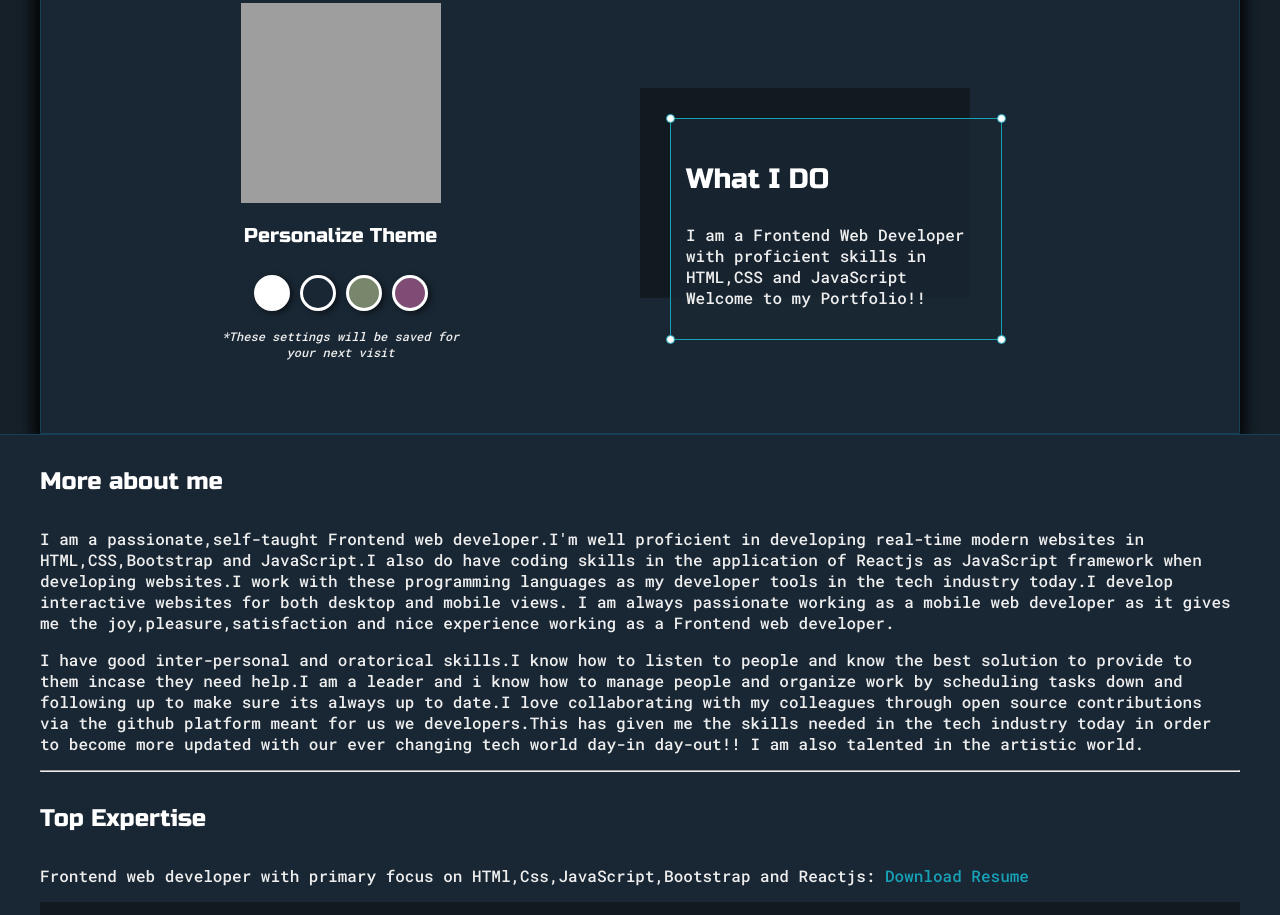
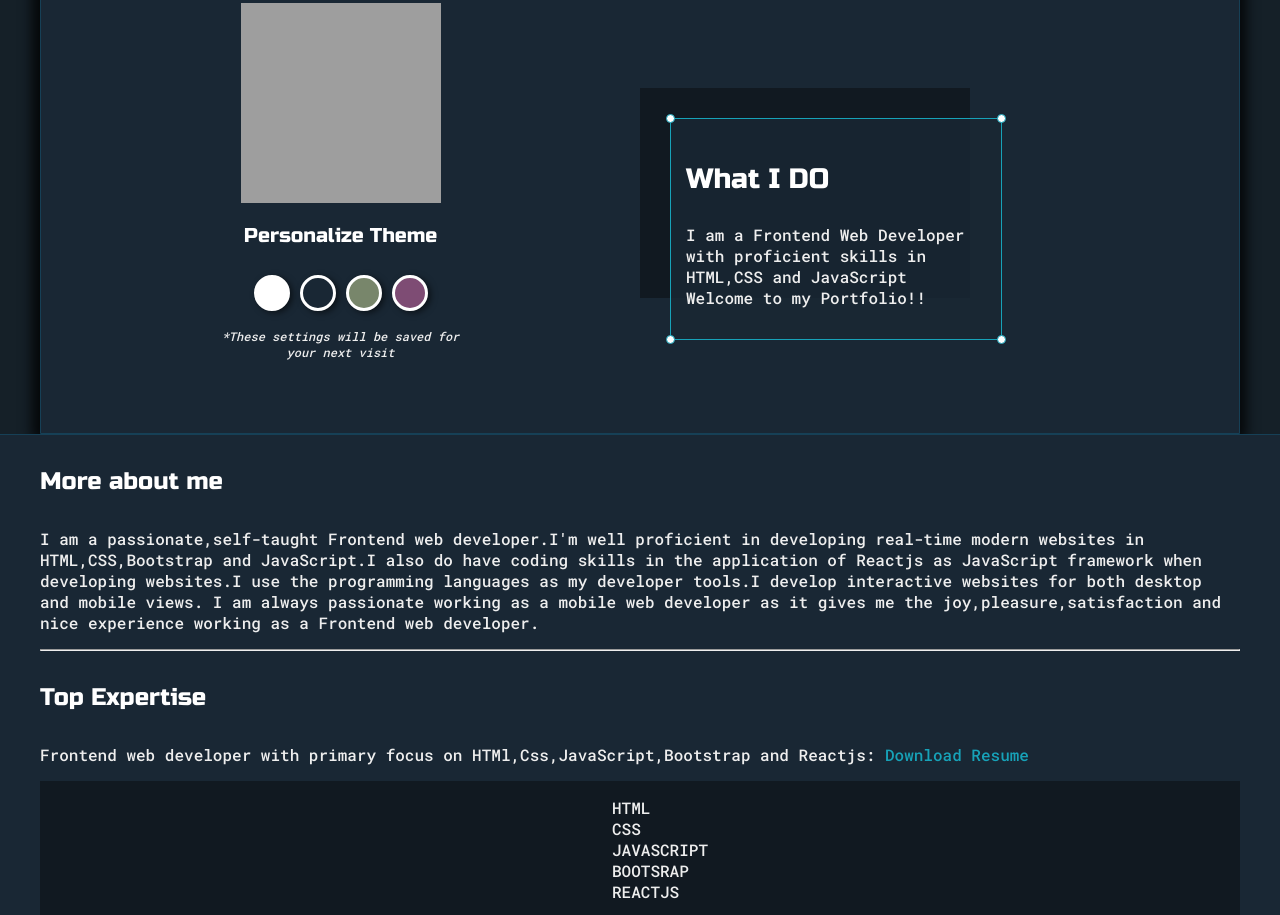
Before and after one commit to KyleGichez/my-portfolio-project, a plain HTML site: page index.html in a window 1280 px wide. Shown: the part 257-1172 px from the top of the page. Drawn offline with Linux system fonts and the light colour scheme; grey boxes are pictures that could not be loaded.

Commit message:
my portfolio

```diff
--- a/index.html
+++ b/index.html
@@ -72,16 +72,10 @@
                     <h4>More about me</h4>
                     <p>I am a passionate,self-taught Frontend web developer.I'm well proficient in developing
                         real-time modern websites in HTML,CSS,Bootstrap and JavaScript.I also do have coding skills in the
-                        application of Reactjs as JavaScript framework when developing websites.I work with these programming languages
-                        as my developer tools in the tech industry today.I develop interactive websites for both desktop and mobile views.
+                        application of Reactjs as JavaScript framework when developing websites.I use the programming languages
+                        as my developer tools.I develop interactive websites for both desktop and mobile views.
                         I am always passionate working as a mobile web developer as it gives me the joy,pleasure,satisfaction and nice experience working
                         as a Frontend web developer.
-                    </p>
-                    <p>I have good inter-personal and oratorical skills.I know how to listen to people and know the best solution to provide to
-                        them incase they need help.I am a leader and i know how to manage people and organize work by scheduling tasks
-                        down and following up to make sure its always up to date.I love collaborating with my colleagues through open source
-                        contributions via the github platform meant for us we developers.This has given me the skills needed in the tech industry today
-                       in order to become more updated with our ever changing tech world day-in day-out!! I am also talented in the artistic world.
                     </p>
                    <hr>
                    <h4>Top Expertise</h4>
```
